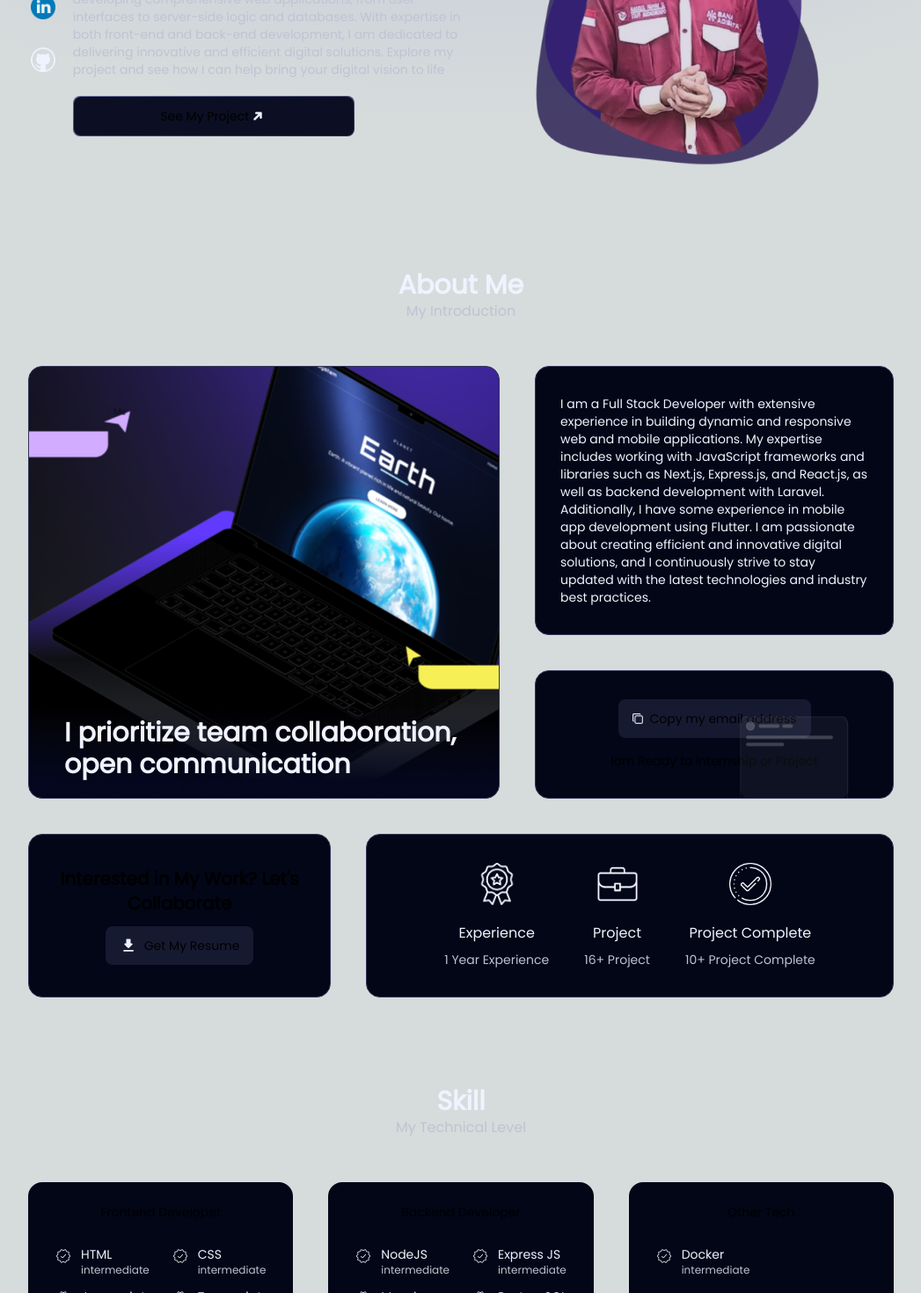
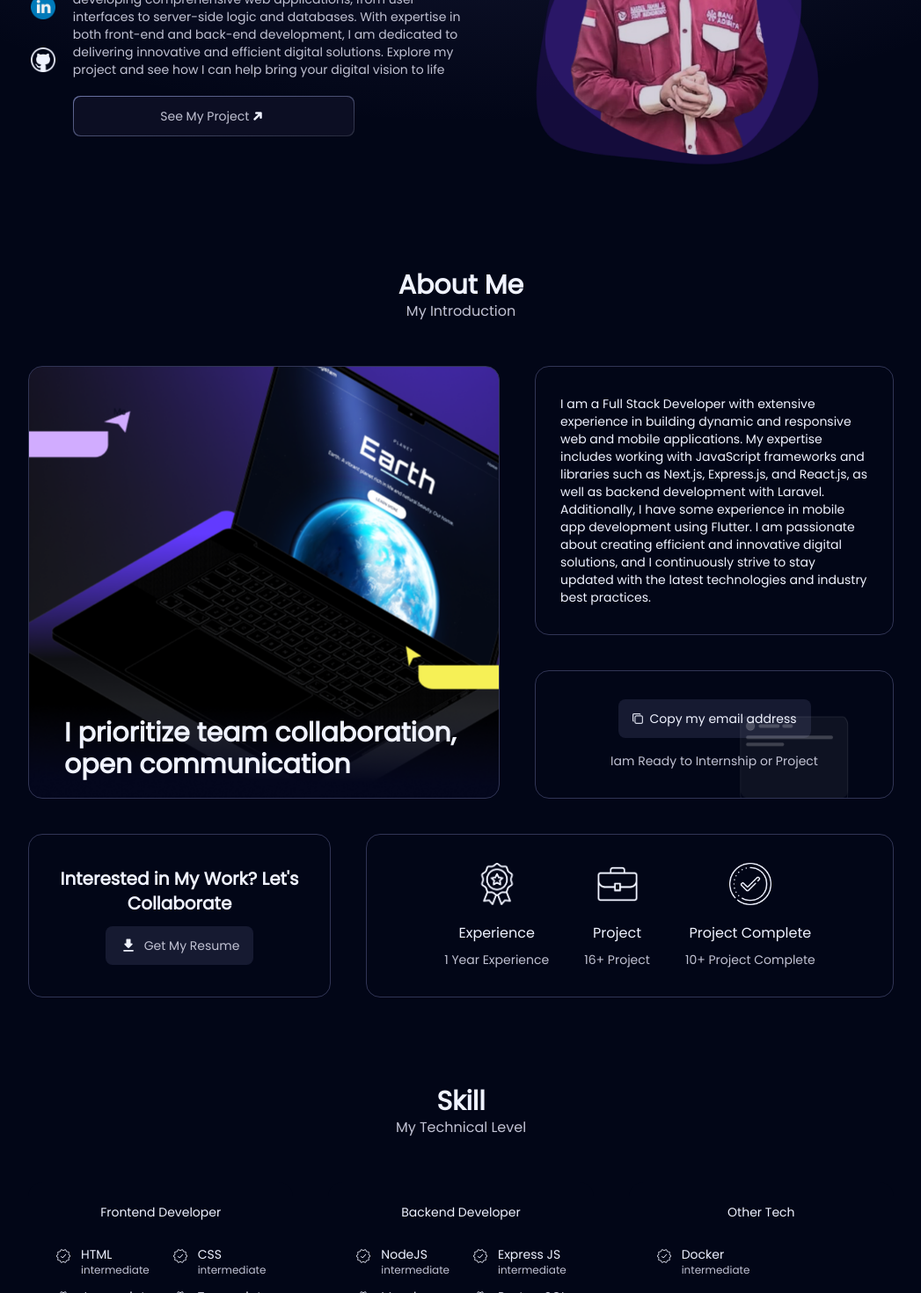
Before and after one commit to NasFahmi/portofolio, a Next.js app: page / in a window 1280 px wide. Shown: the part 340-1810 px from the top of the page at 88% size, without its empty margins (116-1163 px from the left). Built offline with nearby package versions, Linux system fonts and the light colour scheme.

Commit message:
fixing all

```diff
--- a/app/layout.tsx
+++ b/app/layout.tsx
@@ -16,7 +16,7 @@ export default function RootLayout({
 }>) {
   return (
     <html lang="en" style={{ scrollBehavior: "smooth" }}>
-      <body className={poppins.className}>{children}</body>
+      <body className={`${poppins.className} dark bg-bg-primary`}>{children}</body>
     </html>
   );
 }
--- a/app/page.tsx
+++ b/app/page.tsx
@@ -8,8 +8,8 @@ import Skill from "@/components/Skill";
 export default function Home() {
   return (
     <main className="">
-      <div className="absolute top-0 z-[-2] h-screen w-screen bg-neutral-950 bg-[radial-gradient(ellipse_80%_80%_at_50%_-20%,rgba(120,119,198,0.3),rgba(255,255,255,0))]">
-        <div className="max-w-screen-lg mx-auto scroll-smooth">
+      <div className="absolute top-0 z-[-2] h-screen w-screen  bg-[radial-gradient(ellipse_80%_80%_at_50%_-20%,rgba(120,119,198,0.3),rgba(255,255,255,0))]">
+        <div className="max-w-screen-lg mx-auto scroll-smooth ">
           <Navbar />
           <Hero />
           <About />
--- a/components/About.tsx
+++ b/components/About.tsx
@@ -11,6 +11,14 @@ import icProgress from "@/public/ic_progress.png";
 import { toast, ToastContainer } from "react-toastify";
 import "react-toastify/dist/ReactToastify.css";
 export default function About() {
+  const handleDownloadResume = () =>{
+    const link = document.createElement("a");
+    link.href = "/cv.pdf"; // Path to your resume file in the public folder
+    link.download = "cv.pdf"; // Filename for the downloaded file
+    document.body.appendChild(link);
+    link.click();
+    document.body.removeChild(link);
+  }
   const handleCopyEmail = () => {
     navigator.clipboard.writeText("75nasrulfahmi@gmail.com").then(
       () => {
@@ -25,7 +33,7 @@ export default function About() {
     );
   };
   return (
-    <div id="about" className="px-5 mt-[100px] mb-[100px]">
+    <div id="about" className="px-5 mt-[100px] mb-[100px] bg-bg-primary ">
       <h1 className="text-3xl font-semibold text-center text-text-primary">
         {dataAbout.title}
       </h1>
@@ -67,22 +75,24 @@ export default function About() {
                 onClick={handleCopyEmail}
               >
                 <Image src={icCopy} alt="" className="w-3" />
-                <p className="text-sm">
+                <p className="text-sm text-text-primary">
                   {dataAbout.card.card_project.cta_email}
                 </p>
               </div>
-              <p className="mt-2 text-sm font-medium">
+              <p className="mt-2 text-sm text-text-secoundary font-medium">
                 {dataAbout.card.card_project.card_project_heading}
               </p>
             </div>
           </div>
           <div className="flex flex-col items-center justify-center col-span-6 row-span-2 py-8 border min-h-10 px-7 bg-bg-primary border-stroke-btn rounded-2xl">
-            <h1 className="mb-3 text-xl font-semibold text-center">
+            <h1 className="mb-3 text-xl font-semibold text-text-primary text-center">
               {dataAbout.card.card_resume.title}
             </h1>
-            <div className="flex items-center justify-center gap-2 p-4 py-3 duration-300 ease-in-out rounded-lg cursor-pointer w-fit bg-btn-secoundary hover:bg-btn-secoundary-hover">
+            <div className="flex items-center justify-center gap-2 p-4 py-3 duration-300 ease-in-out rounded-lg cursor-pointer w-fit bg-btn-secoundary hover:bg-btn-secoundary-hover"
+              onClick={handleDownloadResume}
+            >
               <Image src={imageDownload} alt="" className="w-5" />
-              <p className="text-sm">{dataAbout.card.card_resume.cta_resume}</p>
+              <p className="text-sm text-text-secoundary">{dataAbout.card.card_resume.cta_resume}</p>
             </div>
           </div>
           <div className="flex items-center justify-center col-span-10 row-span-2 gap-10 py-8 border min-h-10 px-7 bg-bg-primary border-stroke-btn rounded-2xl">
--- a/components/GetInTouch.tsx
+++ b/components/GetInTouch.tsx
@@ -5,7 +5,7 @@ import { dataContact } from "@/data/contact";
 import Footer from "./Footer";
 export default function GetInTouch() {
   return (
-    <div className="mt-[100px] px-5" id="contact">
+    <div className="mt-[100px] px-5 bg-bg-primary" id="contact">
       <div
         className=""
         style={{
@@ -71,7 +71,7 @@ export default function GetInTouch() {
               ></textarea>
             </div>
             <div className="flex items-center justify-center w-full py-3 duration-300 ease-in-out rounded-lg cursor-pointer bg-btn-primary md:max-w-80 hover:bg-btn-primary-hover">
-              <p>{dataContact.btn_title}</p>
+              <p className="text-text-primary">{dataContact.btn_title}</p>
               <Image src={iconArrowUp} alt="arrowUp" className="w-5 h-auto" />
             </div>
           </div>
--- a/components/Hero.tsx
+++ b/components/Hero.tsx
@@ -74,7 +74,7 @@ export default function Hero() {
             <Link href={"#project"}>
               <div className=" w-full px-[1px] py-[1px] bg-gradient-to-br from-gradient-btn-light to-gradient-btn-dark border-1 rounded-lg mt-5 md:max-w-80">
                 <div className="flex items-center justify-center w-full py-3 duration-300 ease-in-out rounded-lg bg-btn-primary md:max-w-80 hover:bg-btn-primary-hover">
-                  <p className="text-sm">{dataHero.cta_project}</p>
+                  <p className="text-sm text-text-secoundary">{dataHero.cta_project}</p>
                   <Image
                     src={iconArrowUp}
                     alt="arrowUp"
--- a/components/Project.tsx
+++ b/components/Project.tsx
@@ -3,7 +3,7 @@ import CardProject from "./CardProject";
 
 export default function Project() {
   return (
-    <div className="mt-[100px] px-5" id="project">
+    <div className="mt-[100px] px-5 bg-bg-primary" id="project">
       <h1 className="text-3xl font-semibold text-center text-text-primary">
         {dataProject.title}
       </h1>
--- a/components/Skill.tsx
+++ b/components/Skill.tsx
@@ -3,7 +3,7 @@ import icVerified from "@/public/ic_verified.png";
 import Image from "next/image";
 export default function Skill() {
   return (
-    <div className="mt-[100px] px-5" id="skill">
+    <div className="mt-[100px] px-5 bg-bg-primary" id="skill">
       <h1 className="text-3xl font-semibold text-center text-text-primary">
         {dataskill.title}
       </h1>
@@ -11,7 +11,7 @@ export default function Skill() {
       <div className="mt-[50px] flex justify-center items-center flex-col gap-10 md:flex-row md:items-start">
         <div className="w-full md:h-[280px] p-6 h-auto bg-bg-primary border-stroke-btn rounded-2xl">
           <div className="mb-7">
-            <h1 className="text-center md:text-sm">Frontend Developer</h1>
+            <h1 className="text-center text-text-primary md:text-sm">Frontend Developer</h1>
           </div>
           <div className="grid grid-cols-2 gap-3 ">
             {dataskill.frontend.map((item, index) => (
@@ -40,7 +40,7 @@ export default function Skill() {
         </div>
         <div className="w-full md:h-[280px] p-6 h-auto bg-bg-primary border-stroke-btn rounded-2xl">
           <div className="mb-7">
-            <h1 className="text-center md:text-sm">Backend Developer</h1>
+            <h1 className="text-center text-text-primary md:text-sm">Backend Developer</h1>
           </div>
           <div className="grid grid-cols-2 gap-3 ">
             {dataskill.backend.map((item, index) => (
@@ -69,7 +69,7 @@ export default function Skill() {
         </div>
         <div className="w-full md:h-[280px] p-6 h-auto bg-bg-primary border-stroke-btn rounded-2xl">
           <div className="mb-7">
-            <h1 className="text-center md:text-sm">Other Tech</h1>
+            <h1 className="text-center text-text-primary md:text-sm">Other Tech</h1>
           </div>
           <div className="grid grid-cols-2 gap-3 ">
             {dataskill.other_tech.map((item, index) => (
--- a/tailwind.config.ts
+++ b/tailwind.config.ts
@@ -1,6 +1,7 @@
 import type { Config } from "tailwindcss";
 
 const config: Config = {
+  darkMode:'class',
   content: [
     "./pages/**/*.{js,ts,jsx,tsx,mdx}",
     "./components/**/*.{js,ts,jsx,tsx,mdx}",
```
Also changed, not shown: 1 other file (tests, documents, lock files or other folders).
